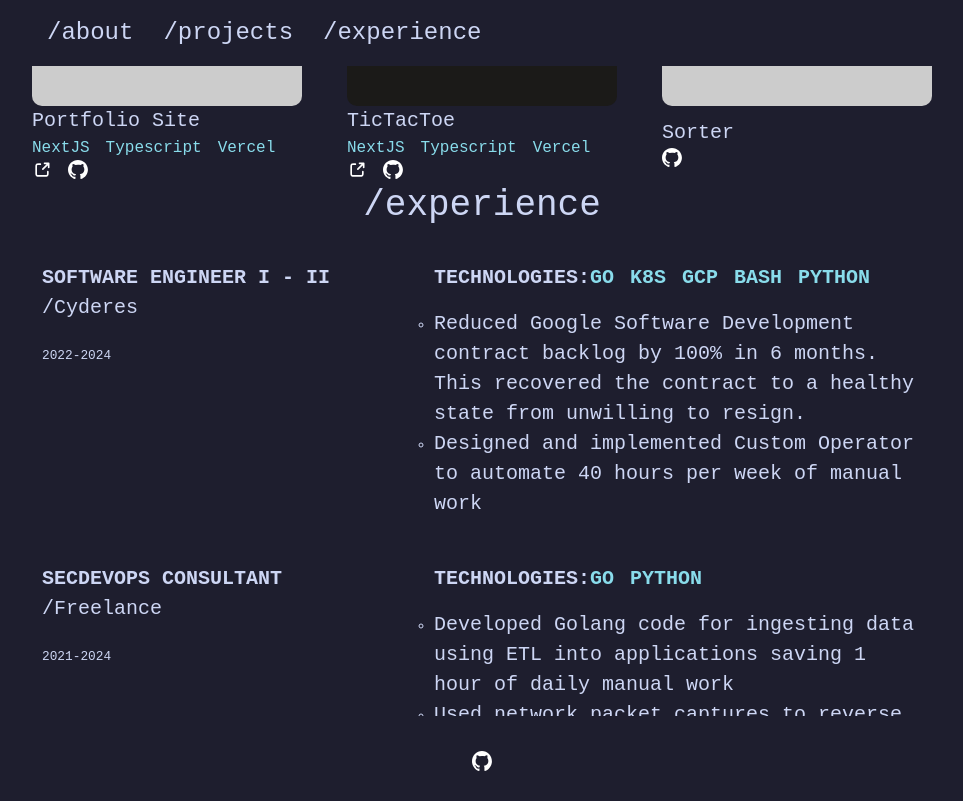
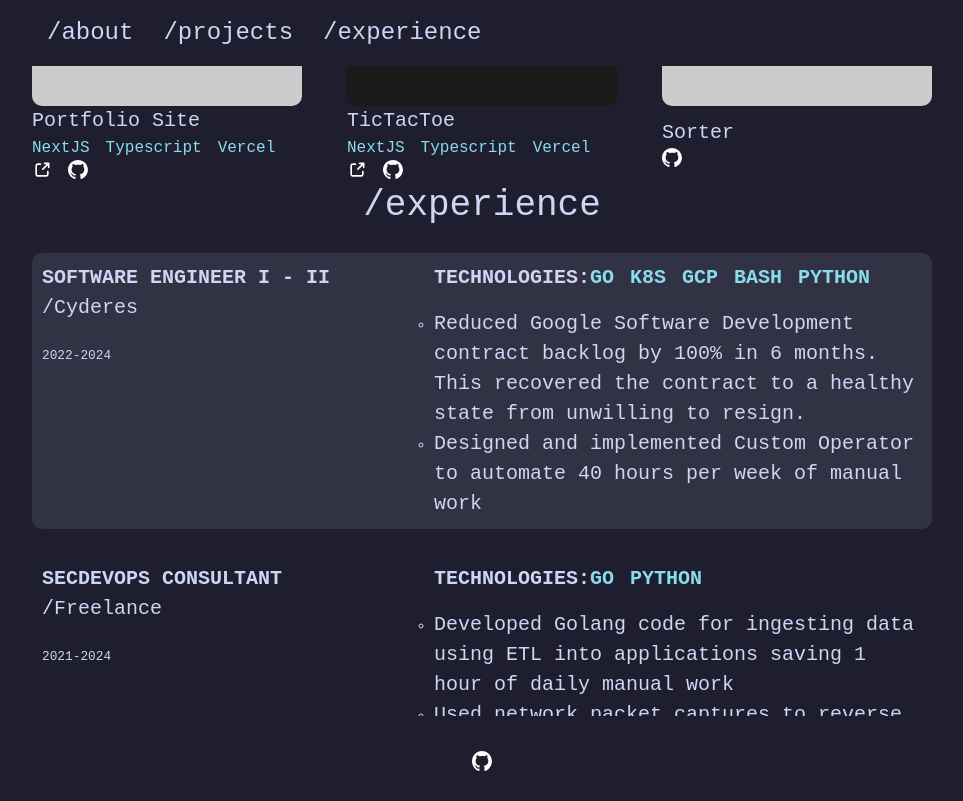
Before and after one commit to christianrang/portfolio-site, a Next.js app: page / in a window 1280 px wide. In both pictures the pointer is over the element 640 px from the left and 391 px from the top of the page. Shown: the whole page, without its empty margins (158-1121 px from the left). Built offline with nearby package versions, Linux system fonts and the light colour scheme.

Commit message:
feat(ui-audit): improve experience readability (#24)

```diff
--- a/styles/Experience.module.css
+++ b/styles/Experience.module.css
@@ -6,6 +6,10 @@
     margin-left: auto;
     margin-right: auto;
     display: block;
+}
+
+.container:hover {
+    background-color: var(--secondary-bg-color);
 }
 
 .bigcontainer {
```
